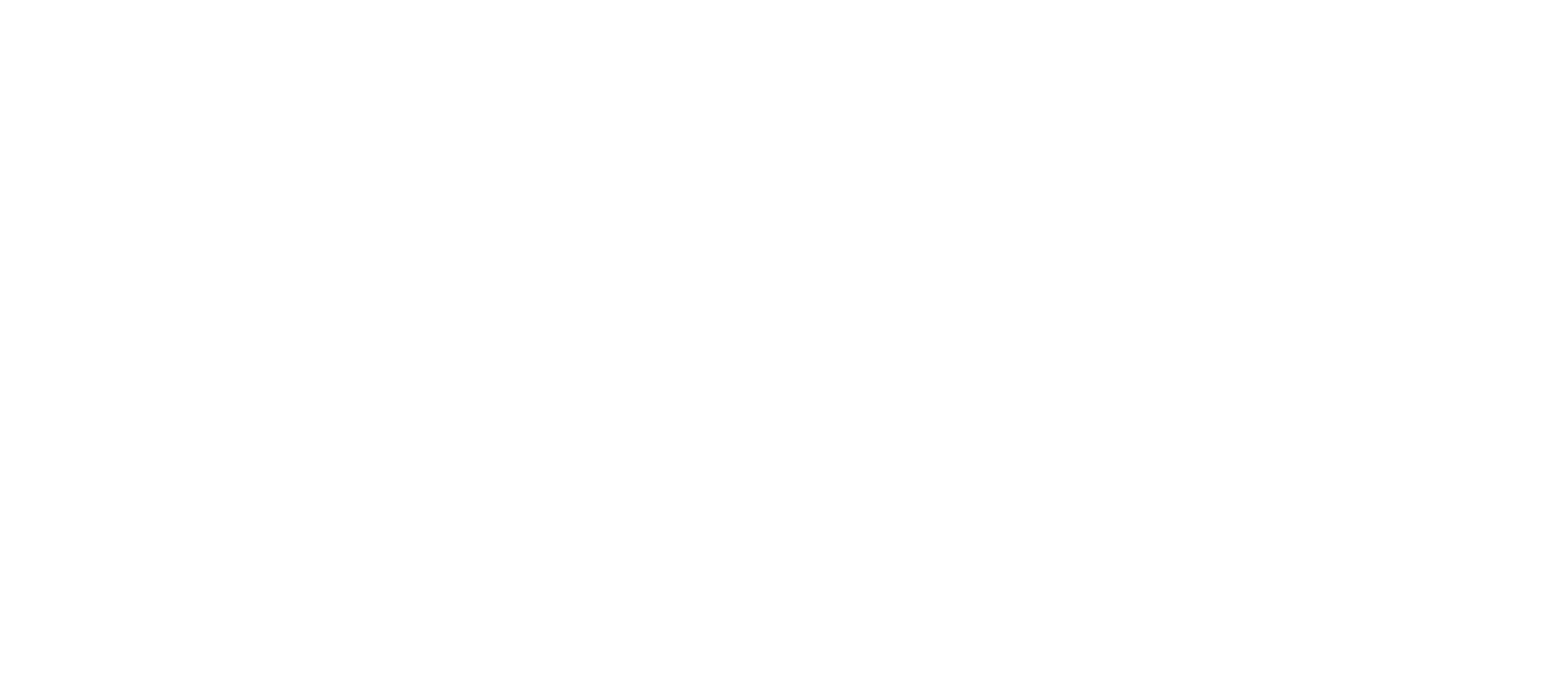
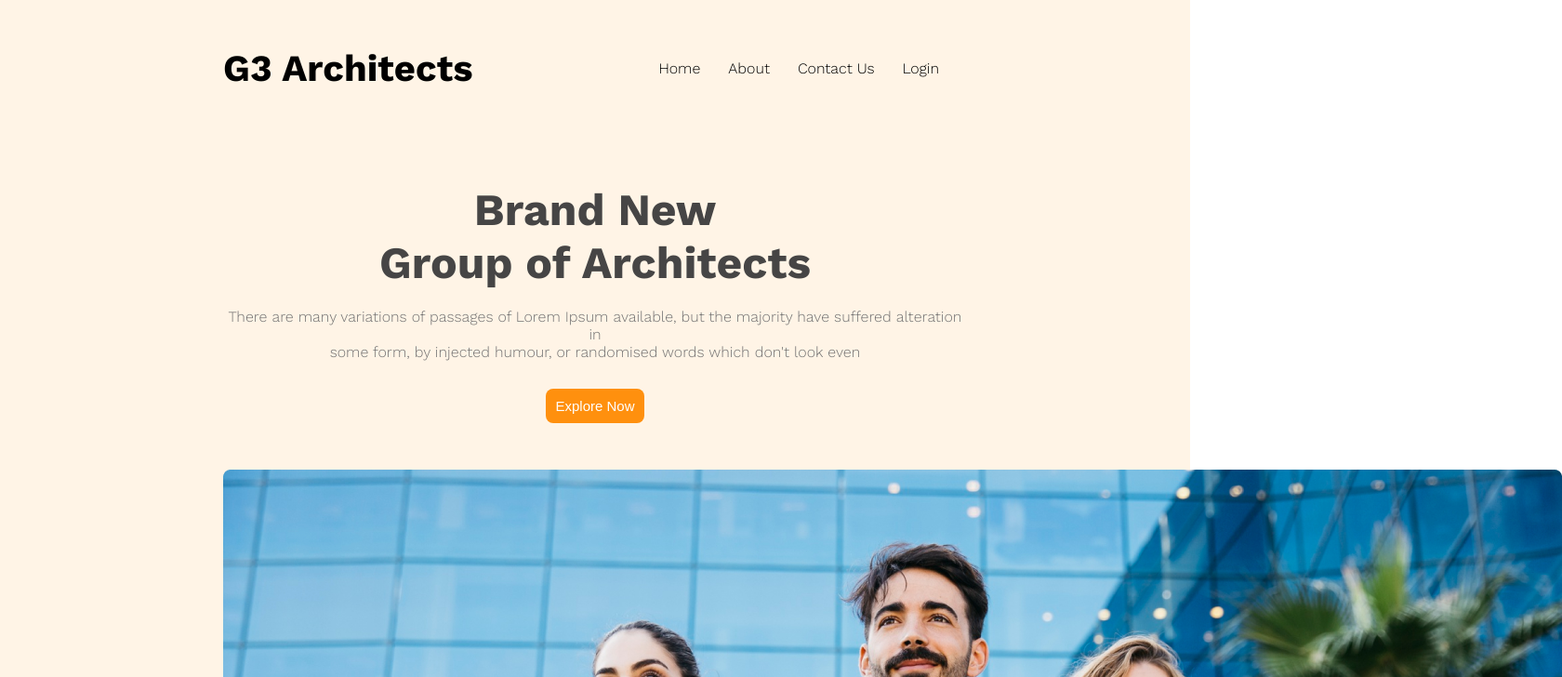
Before and after one commit to shabbir303/g3-architect, a plain HTML site: page index.html in a window 1280 px wide. Shown: the top 728 px of the page at 93% size, 1680 px wide, since content can reach past the window. Drawn offline with nearby package versions, Linux system fonts and the light colour scheme.

Commit message:
header complete

```diff
--- a/index.html
+++ b/index.html
@@ -1,12 +1,47 @@
 <!DOCTYPE html>
 <html lang="en">
+
 <head>
     <meta charset="UTF-8">
     <meta name="viewport" content="width=device-width, initial-scale=1.0">
     <title>G3-architects</title>
     <link rel="stylesheet" href="style.css">
+    <link rel="preconnect" href="https://fonts.googleapis.com">
+    <link rel="preconnect" href="https://fonts.gstatic.com" crossorigin>
+    <link rel="preconnect" href="https://fonts.googleapis.com">
+    <link rel="preconnect" href="https://fonts.gstatic.com" crossorigin>
+    <link
+        href="https://fonts.googleapis.com/css2?family=Poppins:ital,wght@0,200;0,300;0,400;0,500;0,600;0,700;0,800;0,900;1,100;1,200;1,300;1,400;1,500;1,600;1,700;1,800;1,900&family=Work+Sans:wght@300;700&display=swap"
+        rel="stylesheet">
 </head>
+
 <body>
+    <header>
+        <nav>
+            <h3>G3 Architects</h3>
+            <ul>
+                <li>Home</li>
+                <li>About</li>
+                <li>Contact Us</li>
+                <li>Login</li>
+            </ul>
+        </nav>
+        <div class="banner">
+            <h2>Brand New <br>
+                Group of Architects
+            </h2>
+            <p>There are many variations of passages of Lorem Ipsum available, but the majority have suffered alteration
+                in<br> some form, by injected humour, or randomised words which don't look even</p>
+                <button>Explore Now</button>
+                <img src="banner.png" alt="">
+        </div>
+    </header>
+    <main>
 
+    </main>
+    <footer>
+
+    </footer>
 </body>
+
 </html>
--- a/style.css
+++ b/style.css
@@ -0,0 +1,57 @@
+* {
+    margin: 0px;
+
+}
+
+body {
+    font-family: 'Work Sans', sans-serif;
+}
+/* header styles */
+header{
+    background: rgba(255, 144, 14, 0.10);
+    padding:50px 240px;
+}
+nav{
+    display:flex;
+    justify-content: space-between;
+    align-items: center;
+}
+nav > ul{
+    display:flex;
+    /* justify-content:space-around;
+    row-gap: 10px; */
+}
+nav li{
+    list-style: none;
+    margin-right:30px;
+    font-size:1rem;
+    font-weight:500;
+}
+nav h3{
+    font-size:2.5rem;
+    font-weight:700;
+}
+.banner{
+      text-align:center;
+
+}
+.banner h2{
+    font-size:3rem;
+    padding-top:100px;
+    padding-bottom:20px;
+    color:rgb(70, 69, 69);
+}
+.banner p{
+    color: #727272;
+    font-size:16px;
+}
+.banner button{
+    background-color:#FF900E;
+    font-size:15px;
+    border-radius:8px;
+    border:none;
+    color:white;
+    padding:10px;
+    margin-top:30px;
+    margin-bottom:50px;
+}
```
